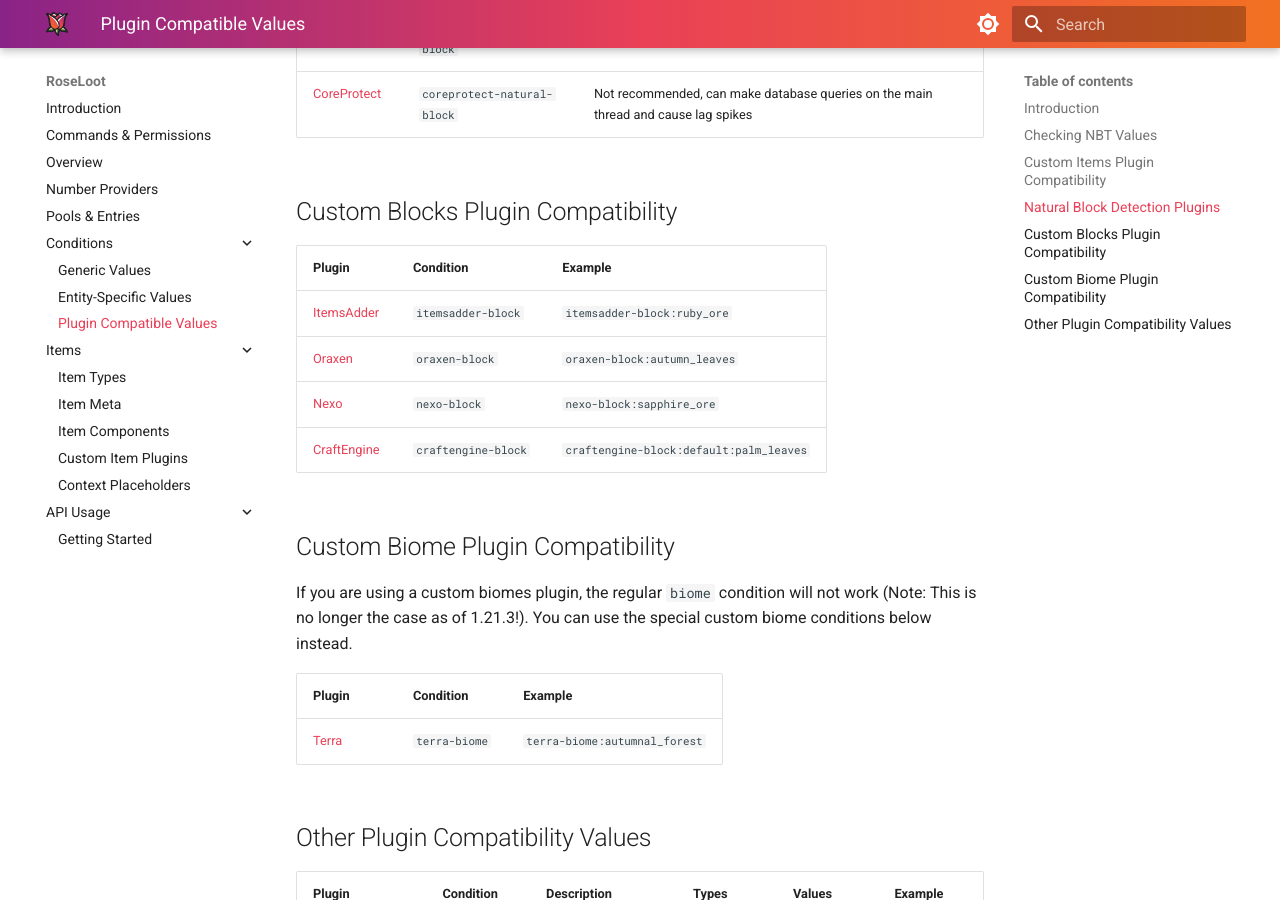
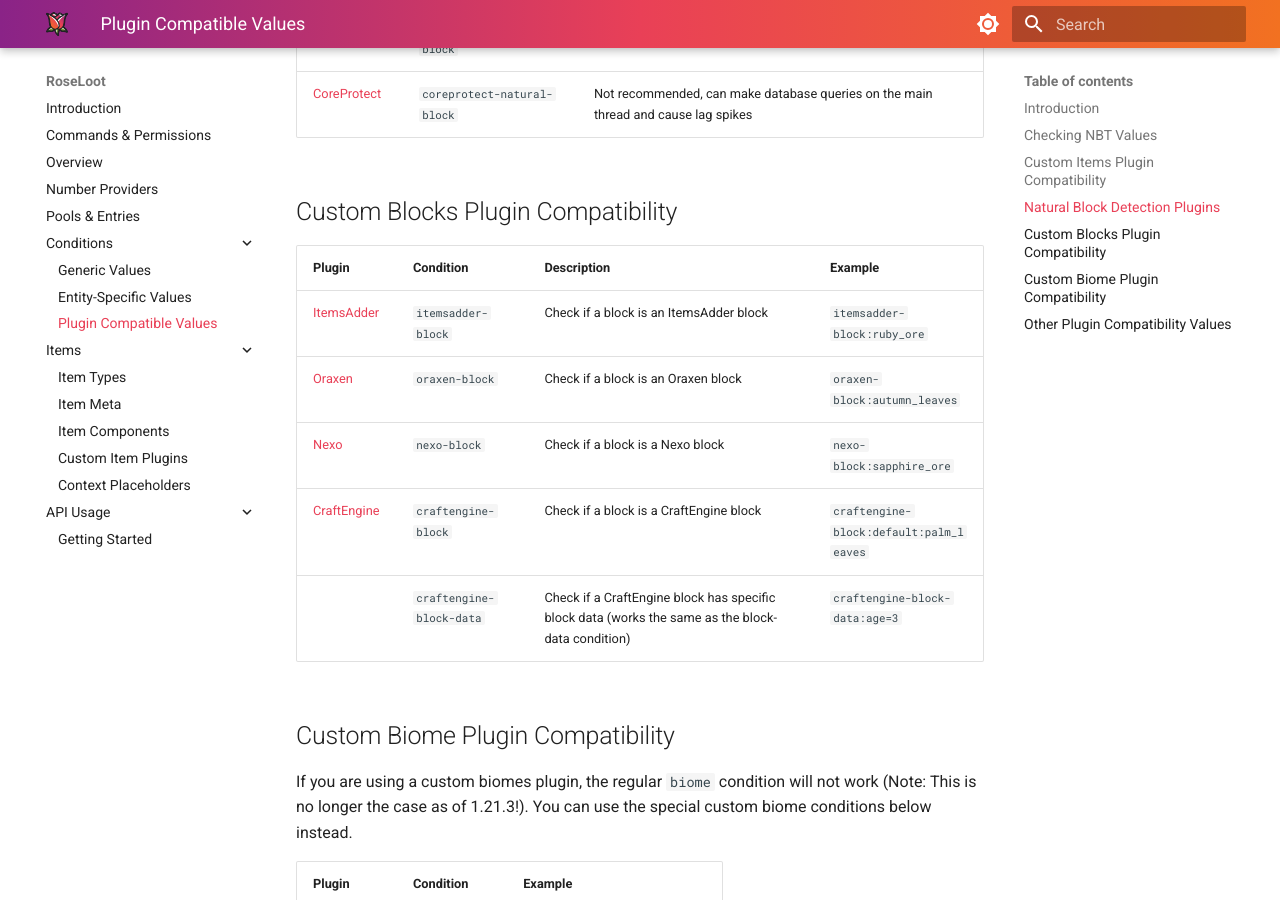
Before and after one commit to Rosewood-Development/RoseWiki, an MkDocs documentation site: the page built from docs/RoseLoot/plugin-compatible-values.md, in a window 1280 px wide and 900 px high, scrolled down 2709 px. Built offline with MkDocs 1.6.1 and Material for MkDocs 9.7.7, drawn with Linux system fonts in a browser that asks for light colours.

Commit message:
Add RoseLoot craftengine-block-data condition

```diff
--- a/docs/RoseLoot/plugin-compatible-values.md
+++ b/docs/RoseLoot/plugin-compatible-values.md
@@ -49,12 +49,13 @@ Requires the [NBT API](https://www.spigotmc.org/resources/7939/) plugin to be in
 | [CoreProtect](https://www.spigotmc.org/resources/8631/) | `coreprotect-natural-block` | Not recommended, can make database queries on the main thread and cause lag spikes |
 
 ## Custom Blocks Plugin Compatibility
-| Plugin | Condition | Example |
-| --- | --- | --- |
-| [ItemsAdder](https://www.spigotmc.org/resources/73355/) | `itemsadder-block` | `itemsadder-block:ruby_ore` |
-| [Oraxen](https://www.spigotmc.org/resources/72448/) | `oraxen-block` | `oraxen-block:autumn_leaves` |
-| [Nexo](https://polymart.org/resource/6901) | `nexo-block` | `nexo-block:sapphire_ore` |
-| [CraftEngine](https://modrinth.com/plugin/craftengine) | `craftengine-block` | `craftengine-block:default:palm_leaves` |
+| Plugin | Condition | Description | Example |
+| --- | --- | --- | --- |
+| [ItemsAdder](https://www.spigotmc.org/resources/73355/) | `itemsadder-block` | Check if a block is an ItemsAdder block | `itemsadder-block:ruby_ore` |
+| [Oraxen](https://www.spigotmc.org/resources/72448/) | `oraxen-block` | Check if a block is an Oraxen block |`oraxen-block:autumn_leaves` |
+| [Nexo](https://polymart.org/resource/6901) | `nexo-block` | Check if a block is a Nexo block |`nexo-block:sapphire_ore` |
+| [CraftEngine](https://modrinth.com/plugin/craftengine) | `craftengine-block` | Check if a block is a CraftEngine block |`craftengine-block:default:palm_leaves` |
+|   | `craftengine-block-data` | Check if a CraftEngine block has specific block data (works the same as the block-data condition) |`craftengine-block-data:age=3` |
 
 ## Custom Biome Plugin Compatibility
 If you are using a custom biomes plugin, the regular `biome` condition will not work (Note: This is no longer the case as of 1.21.3!).  You can use the special custom biome conditions below instead.
```
